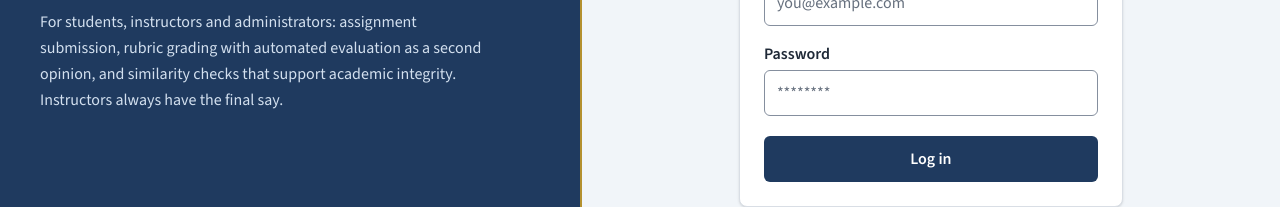
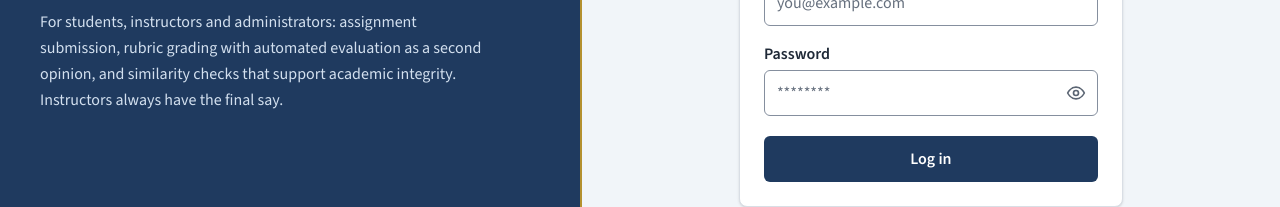
Before and after one commit to Affin-Ajanthan/assignment-eval-platform, a Next.js app in the folder frontend/: page /login in a window 1280 px wide. Shown: the part 390-597 px from the top of the page. Built offline with nearby package versions, Linux system fonts and the light colour scheme; no server answers.

Commit message:
Add show/hide eye buttons to the login and change-password password fields

```diff
--- a/frontend/src/app/change-password/page.tsx
+++ b/frontend/src/app/change-password/page.tsx
@@ -13,6 +13,7 @@ import {
   UserInfo,
 } from "@/lib/api";
 import Message, { MessageState } from "@/components/Message";
+import PasswordInput from "@/components/PasswordInput";
 
 // The rule, in the order it is shown; each line is met when passwordProblems no longer names it.
 const RULES: { label: string; problem: string }[] = [
@@ -91,28 +92,26 @@ export default function ChangePasswordPage() {
           <label htmlFor="current-password" className="mt-4 block text-sm font-semibold">
             {forced ? "Password from your administrator" : "Current password"}
           </label>
-          <input
+          <PasswordInput
             id="current-password"
-            type="password"
             autoComplete="current-password"
             required
             value={current}
             onChange={(e) => setCurrent(e.target.value)}
-            className="mt-1 w-full rounded-md border border-gray-300 px-3 py-2.5 text-sm"
+            className="rounded-md border border-gray-300 px-3 py-2.5 text-sm"
           />
 
           <label htmlFor="new-password" className="mt-4 block text-sm font-semibold">
             New password
           </label>
-          <input
+          <PasswordInput
             id="new-password"
-            type="password"
             autoComplete="new-password"
             required
             aria-describedby="password-rules"
             value={next}
             onChange={(e) => setNext(e.target.value)}
-            className="mt-1 w-full rounded-md border border-gray-300 px-3 py-2.5 text-sm"
+            className="rounded-md border border-gray-300 px-3 py-2.5 text-sm"
           />
           <ul id="password-rules" className="mt-2 space-y-1 text-sm" aria-live="polite">
             {RULES.map((r) => {
@@ -132,15 +131,14 @@ export default function ChangePasswordPage() {
           <label htmlFor="confirm-password" className="mt-4 block text-sm font-semibold">
             Type the new password again
           </label>
-          <input
+          <PasswordInput
             id="confirm-password"
-            type="password"
             autoComplete="new-password"
             required
             aria-invalid={mismatch}
             value={confirm}
             onChange={(e) => setConfirm(e.target.value)}
-            className="mt-1 w-full rounded-md border border-gray-300 px-3 py-2.5 text-sm"
+            className="rounded-md border border-gray-300 px-3 py-2.5 text-sm"
           />
           {mismatch && <p className="mt-1 text-sm text-red-700">The two new passwords are not the same.</p>}
 
--- a/frontend/src/app/login/page.tsx
+++ b/frontend/src/app/login/page.tsx
@@ -4,6 +4,7 @@ import { FormEvent, useEffect, useState } from "react";
 import { useRouter } from "next/navigation";
 import { apiFetch, destinationForRole, getToken, getUser, LoginResult, setSession } from "@/lib/api";
 import Message, { MessageState } from "@/components/Message";
+import PasswordInput from "@/components/PasswordInput";
 
 export default function LoginPage() {
   const router = useRouter();
@@ -97,16 +98,17 @@ export default function LoginPage() {
             <label htmlFor="password" className="block text-sm font-semibold">
               Password
             </label>
-            <input
+            <div className="mb-5">
+              <PasswordInput
                 id="password"
-              type="password"
                 required
                 autoComplete="current-password"
                 value={password}
                 onChange={(e) => setPassword(e.target.value)}
                 placeholder="********"
-              className="mt-1 mb-5 w-full rounded-md border border-gray-300 px-3 py-2.5 text-sm"
+                className="rounded-md border border-gray-300 px-3 py-2.5 text-sm"
               />
+            </div>
 
             <button type="submit" disabled={submitting} className="btn-primary w-full px-4 py-2.5 text-sm">
               {submitting ? "Logging in..." : "Log in"}
--- /dev/null
+++ b/frontend/src/components/PasswordInput.tsx
@@ -0,0 +1,42 @@
+"use client";
+
+import { InputHTMLAttributes, useState } from "react";
+
+/** A password box with an eye button at its right edge that shows or hides what was typed. */
+export default function PasswordInput({
+  className = "",
+  ...props
+}: Omit<InputHTMLAttributes<HTMLInputElement>, "type">) {
+  const [shown, setShown] = useState(false);
+  return (
+    <div className="relative mt-1">
+      <input {...props} type={shown ? "text" : "password"} className={`w-full pr-11 ${className}`} />
+      <button
+        type="button"
+        onClick={() => setShown(!shown)}
+        aria-label={shown ? "Hide password" : "Show password"}
+        aria-pressed={shown}
+        title={shown ? "Hide password" : "Show password"}
+        className="absolute inset-y-0 right-0 flex w-11 items-center justify-center rounded-r-md text-gray-500 hover:text-gray-900"
+      >
+        {shown ? (
+          // Eye with a line through it: the password is shown, click to hide it.
+          <svg aria-hidden="true" viewBox="0 0 24 24" className="h-5 w-5" fill="none" stroke="currentColor"
+               strokeWidth="2" strokeLinecap="round" strokeLinejoin="round">
+            <path d="M3 3l18 18" />
+            <path d="M10.6 5.1A10.7 10.7 0 0 1 12 5c6.5 0 10 7 10 7a17.6 17.6 0 0 1-3.2 4.2" />
+            <path d="M6.6 6.6A17.4 17.4 0 0 0 2 12s3.5 7 10 7a10.3 10.3 0 0 0 5.4-1.6" />
+            <path d="M9.9 9.9a3 3 0 0 0 4.2 4.2" />
+          </svg>
+        ) : (
+          // Open eye: the password is hidden, click to show it.
+          <svg aria-hidden="true" viewBox="0 0 24 24" className="h-5 w-5" fill="none" stroke="currentColor"
+               strokeWidth="2" strokeLinecap="round" strokeLinejoin="round">
+            <path d="M2 12s3.5-7 10-7 10 7 10 7-3.5 7-10 7S2 12 2 12z" />
+            <circle cx="12" cy="12" r="3" />
+          </svg>
+        )}
+      </button>
+    </div>
+  );
+}
```
Lines whose indentation alone changed are shown as unchanged.
